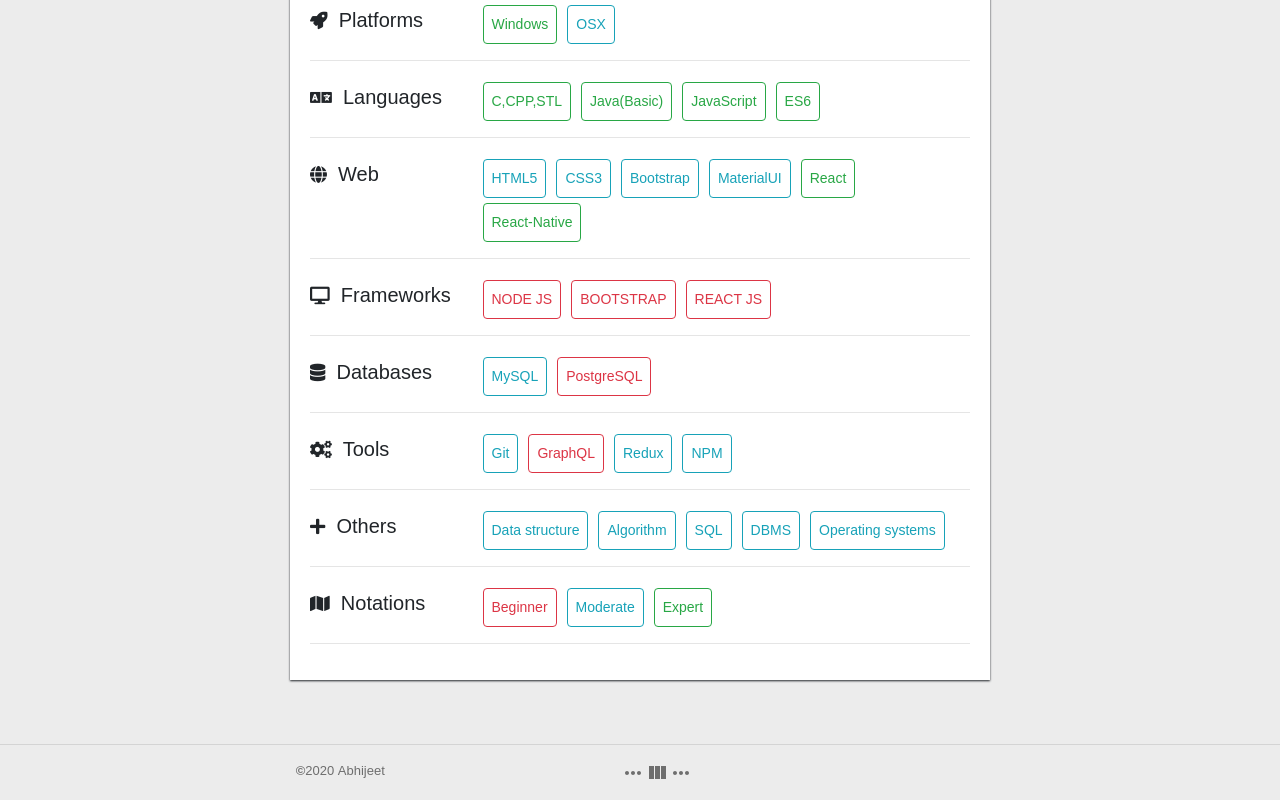
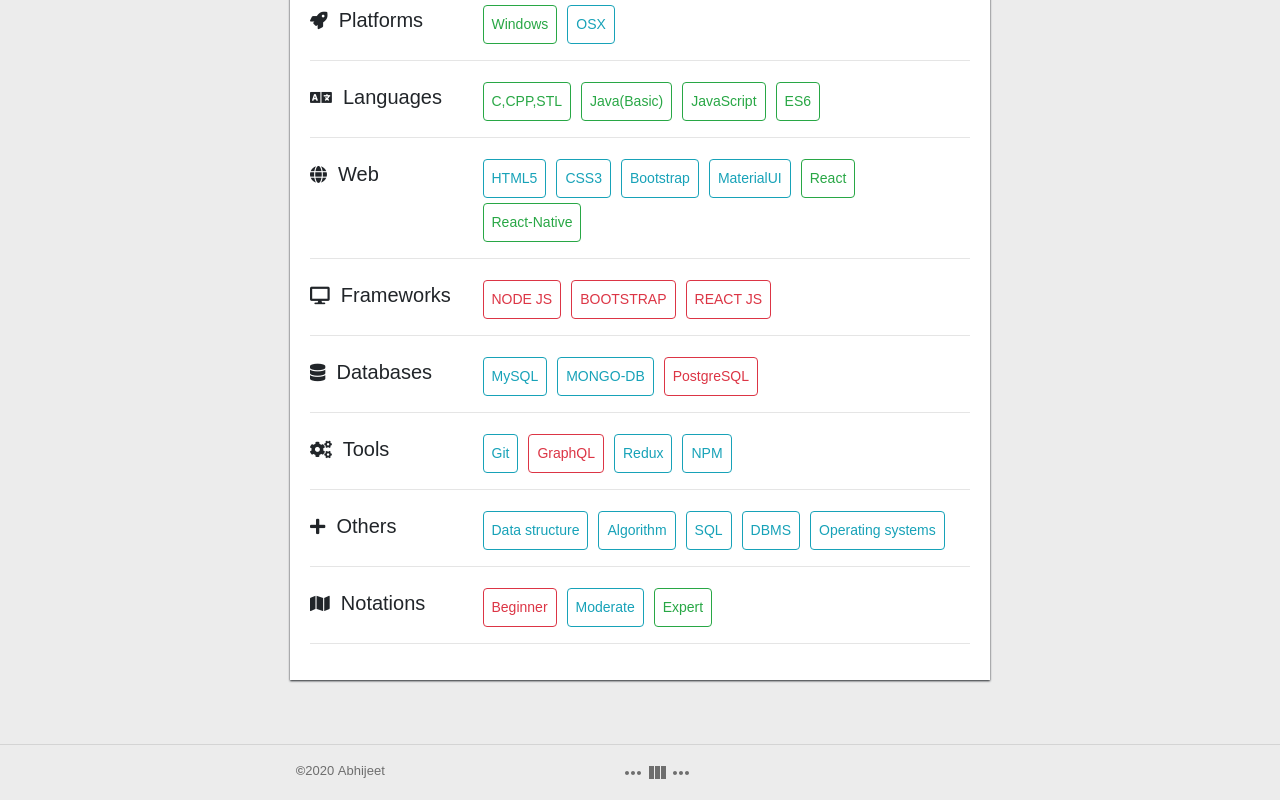
Before and after one commit to Abhijeet05061998/abhijeet, a React (Create React App) app: page /about in a window 1280 px wide. Shown: the part 867-1667 px from the top of the page. Built offline with nearby package versions, Linux system fonts and the light colour scheme.

Commit message:
Update data.js

```diff
--- a/src/data/data.js
+++ b/src/data/data.js
@@ -44,6 +44,7 @@ export let skillsets =  [
       icon: "fa-database",
       skills: [
         { skill: "MySQL", level: "moderate", but: "info" },
+           { skill: "MONGO-DB", level: "moderate", but: "info" },
         { skill: "PostgreSQL", level: "beginner", but: "danger" },
       ],
     },
```
